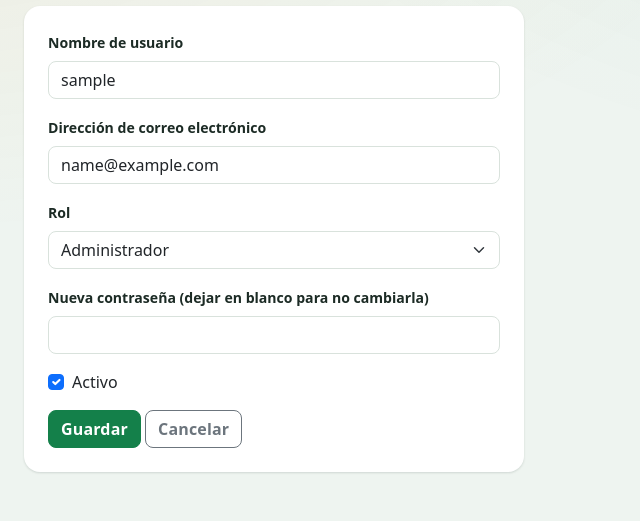
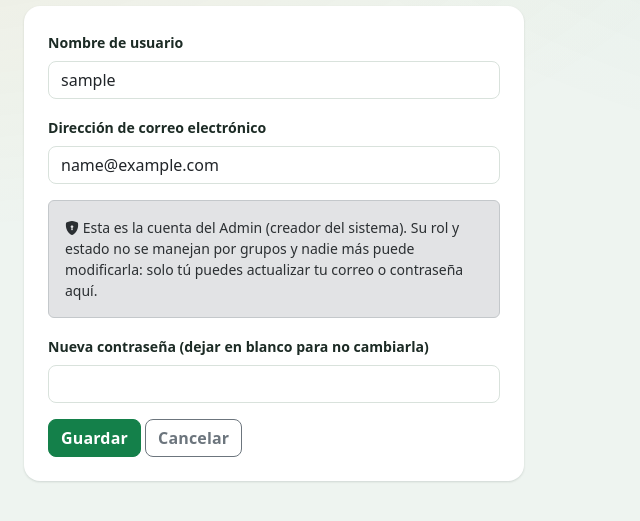
Before and after one commit to Jcontreras013/Sistema-facturacion, a Django app: page /usuarios/1/editar/ in a window 1280 px wide; the page is wider, and only the part inside the window is pictured. Shown: the part 183-704 px from the top of that part, without its empty margins (0-640 px from the left). Run offline with Django 5.2, Linux system fonts and the light colour scheme; the visitor is signed in with stand-in values (Sample User, id 1); data comes from the database, SQL or seed files in the repository; some libraries are stand-ins or nearby versions.

Commit message:
Proteger la cuenta Admin y establecer jerarquía Admin/Supervisor/Caja
El superusuario (creador del sistema) queda marcado como "Admin" y
protegido: ningún otro usuario puede editarlo, desactivarlo ni
eliminarlo, y ni siquiera él mismo puede eliminarse o desactivarse desde
el panel. Se renombran los roles por grupo "Administrador"→"Supervisor"
y "Cajero"→"Caja" (migración de datos que conserva las membresías) para
reflejar la nueva jerarquía Admin > Supervisor > Caja.

Co-Authored-By: Claude Sonnet 5 <noreply@anthropic.com>
Claude-Session: https://claude.ai/code/session_01MMPXVFxrjpyiZmhYPTS1Xs

```diff
--- a/core/forms.py
+++ b/core/forms.py
@@ -51,8 +51,8 @@ class CompanyForm(forms.ModelForm):
 
 
 ROLE_CHOICES = [
-    (CASHIER_GROUP, "Cajero"),
-    (ADMIN_GROUP, "Administrador"),
+    (CASHIER_GROUP, "Caja"),
+    (ADMIN_GROUP, "Supervisor"),
 ]
 
 
@@ -99,12 +99,20 @@ class UserUpdateForm(forms.ModelForm):
             "is_active": forms.CheckboxInput(attrs={"class": "form-check-input"}),
         }
 
+    def __init__(self, *args, lock_role=False, **kwargs):
+        super().__init__(*args, **kwargs)
+        self.lock_role = lock_role
+        if lock_role:
+            del self.fields["role"]
+            del self.fields["is_active"]
+
     def save(self, commit=True):
         user = super().save(commit=False)
         if self.cleaned_data.get("password"):
             user.set_password(self.cleaned_data["password"])
         if commit:
             user.save()
-            group = Group.objects.get(name=self.cleaned_data["role"])
-            user.groups.set([group])
+            if not self.lock_role:
+                group = Group.objects.get(name=self.cleaned_data["role"])
+                user.groups.set([group])
         return user
--- a/core/permissions.py
+++ b/core/permissions.py
@@ -4,12 +4,25 @@ from django.contrib import messages
 from django.contrib.auth.decorators import login_required
 from django.shortcuts import redirect
 
-ADMIN_GROUP = "Administrador"
-CASHIER_GROUP = "Cajero"
+ADMIN_GROUP = "Supervisor"
+CASHIER_GROUP = "Caja"
 
 
 def is_admin(user):
     return user.is_authenticated and (user.is_superuser or user.groups.filter(name=ADMIN_GROUP).exists())
+
+
+def is_protected_admin(user):
+    """El Admin (creador del sistema) es el/los superusuario(s): nadie más puede editarlos ni eliminarlos."""
+    return bool(user and user.is_superuser)
+
+
+def can_manage_user(actor, target):
+    """Un usuario puede gestionar (editar/eliminar) a otro salvo que el objetivo sea el Admin del sistema
+    y quien actúa no sea esa misma cuenta."""
+    if is_protected_admin(target) and target.pk != actor.pk:
+        return False
+    return True
 
 
 def admin_required(view_func):
--- a/core/views.py
+++ b/core/views.py
@@ -14,7 +14,7 @@ from sales.models import CashSession, Sale
 from .audit import log_action
 from .forms import CompanyForm, UserCreateForm, UserUpdateForm
 from .models import AuditLog, Company
-from .permissions import admin_required, is_admin
+from .permissions import ADMIN_GROUP, CASHIER_GROUP, admin_required, is_admin, is_protected_admin
 
 
 def service_worker(request):
@@ -96,31 +96,41 @@ def user_create(request):
 @admin_required
 def user_update(request, pk):
     user = get_object_or_404(User, pk=pk)
-    current_role = "Administrador" if is_admin(user) else "Cajero"
+    if is_protected_admin(user) and user.pk != request.user.pk:
+        messages.error(request, "La cuenta del Admin (creador del sistema) no puede ser modificada por otro usuario.")
+        return redirect("core:user_list")
+    lock_role = is_protected_admin(user)
+    current_role = ADMIN_GROUP if is_admin(user) else CASHIER_GROUP
     if request.method == "POST":
-        form = UserUpdateForm(request.POST, instance=user)
+        form = UserUpdateForm(request.POST, instance=user, lock_role=lock_role)
         if form.is_valid():
             form.save()
-            log_action(request.user, "updated", user, extra=f"Rol: {form.cleaned_data['role']}")
+            extra = "Admin del sistema" if lock_role else f"Rol: {form.cleaned_data['role']}"
+            log_action(request.user, "updated", user, extra=extra)
             messages.success(request, f"Usuario '{user.username}' actualizado.")
             return redirect("core:user_list")
     else:
-        form = UserUpdateForm(instance=user, initial={"role": "Administrador" if is_admin(user) else "Cajero"})
+        form = UserUpdateForm(instance=user, initial={"role": current_role}, lock_role=lock_role)
     return render(
-        request, "core/user_form.html", {"form": form, "title": f"Editar usuario: {user.username}"}
+        request,
+        "core/user_form.html",
+        {"form": form, "title": f"Editar usuario: {user.username}", "is_protected_admin": lock_role},
     )
 
 
 @admin_required
 def user_delete(request, pk):
     user = get_object_or_404(User, pk=pk)
+    if is_protected_admin(user):
+        messages.error(request, "La cuenta del Admin (creador del sistema) no se puede eliminar.")
+        return redirect("core:user_list")
     if request.method == "POST":
         if user.pk == request.user.pk:
             messages.error(request, "No puedes eliminar tu propio usuario.")
             return redirect("core:user_list")
         remaining_admins = (
             User.objects.exclude(pk=user.pk)
-            .filter(Q(is_superuser=True) | Q(groups__name="Administrador"))
+            .filter(Q(is_superuser=True) | Q(groups__name=ADMIN_GROUP))
             .distinct()
             .count()
         )
--- a/templates/core/user_form.html
+++ b/templates/core/user_form.html
@@ -21,18 +21,27 @@
             <label class="form-label">{{ form.email.label }}</label>
             {{ form.email }}
         </div>
+        {% if is_protected_admin %}
+        <div class="alert alert-secondary small">
+            <i class="bi bi-shield-lock-fill"></i> Esta es la cuenta del Admin (creador del sistema). Su rol y estado no
+            se manejan por grupos y nadie más puede modificarla: solo tú puedes actualizar tu correo o contraseña aquí.
+        </div>
+        {% else %}
         <div class="mb-3">
             <label class="form-label">{{ form.role.label }}</label>
             {{ form.role }}
         </div>
+        {% endif %}
         <div class="mb-3">
             <label class="form-label">{{ form.password.label }}</label>
             {{ form.password }}
         </div>
+        {% if not is_protected_admin %}
         <div class="mb-3 form-check">
             {{ form.is_active }}
             <label class="form-check-label">{{ form.is_active.label }}</label>
         </div>
+        {% endif %}
         <button type="submit" class="btn btn-primary">Guardar</button>
         <a href="{% url 'core:user_list' %}" class="btn btn-outline-secondary">Cancelar</a>
     </form>
```
Also changed, not shown: templates/core/user_list.html (+9 -5 lines), README.md, core/migrations/0004_rename_role_groups.py (added).
